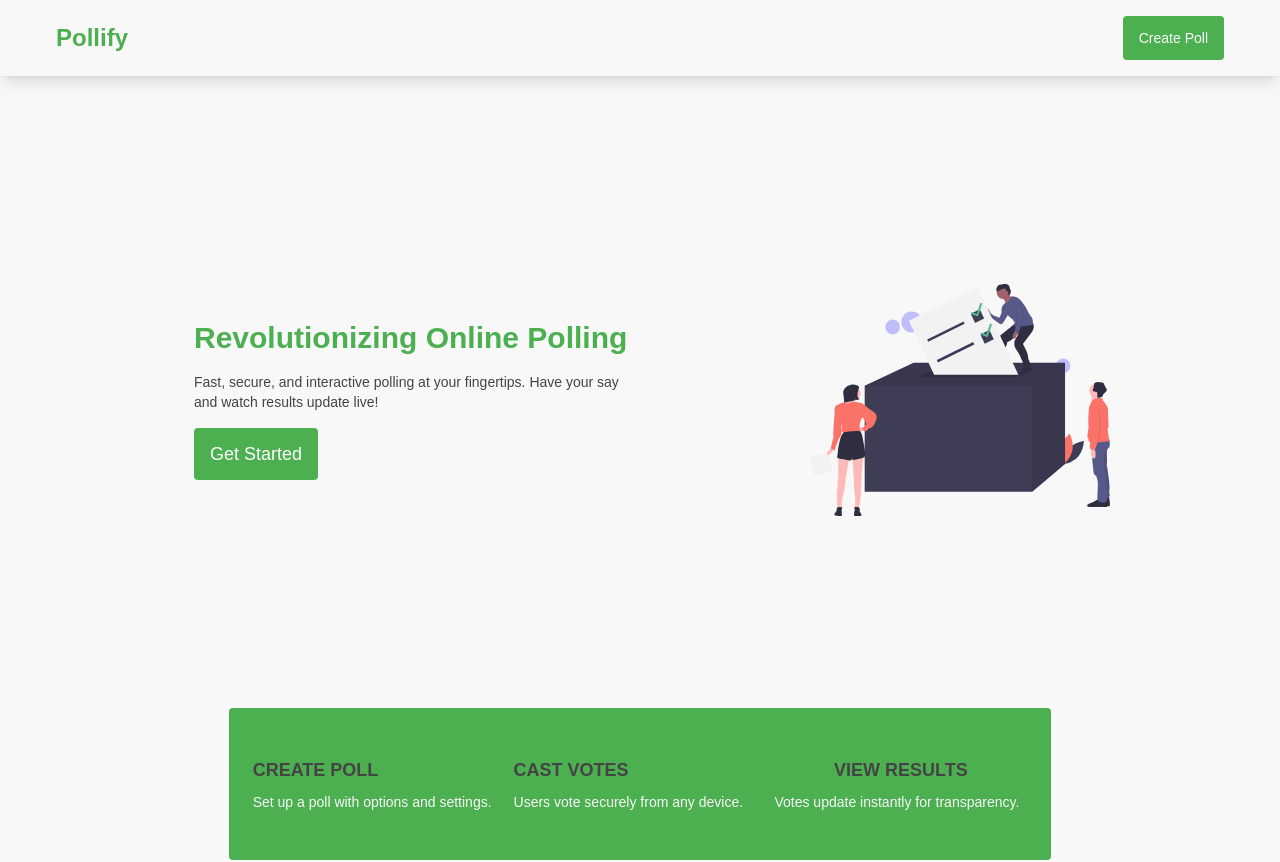
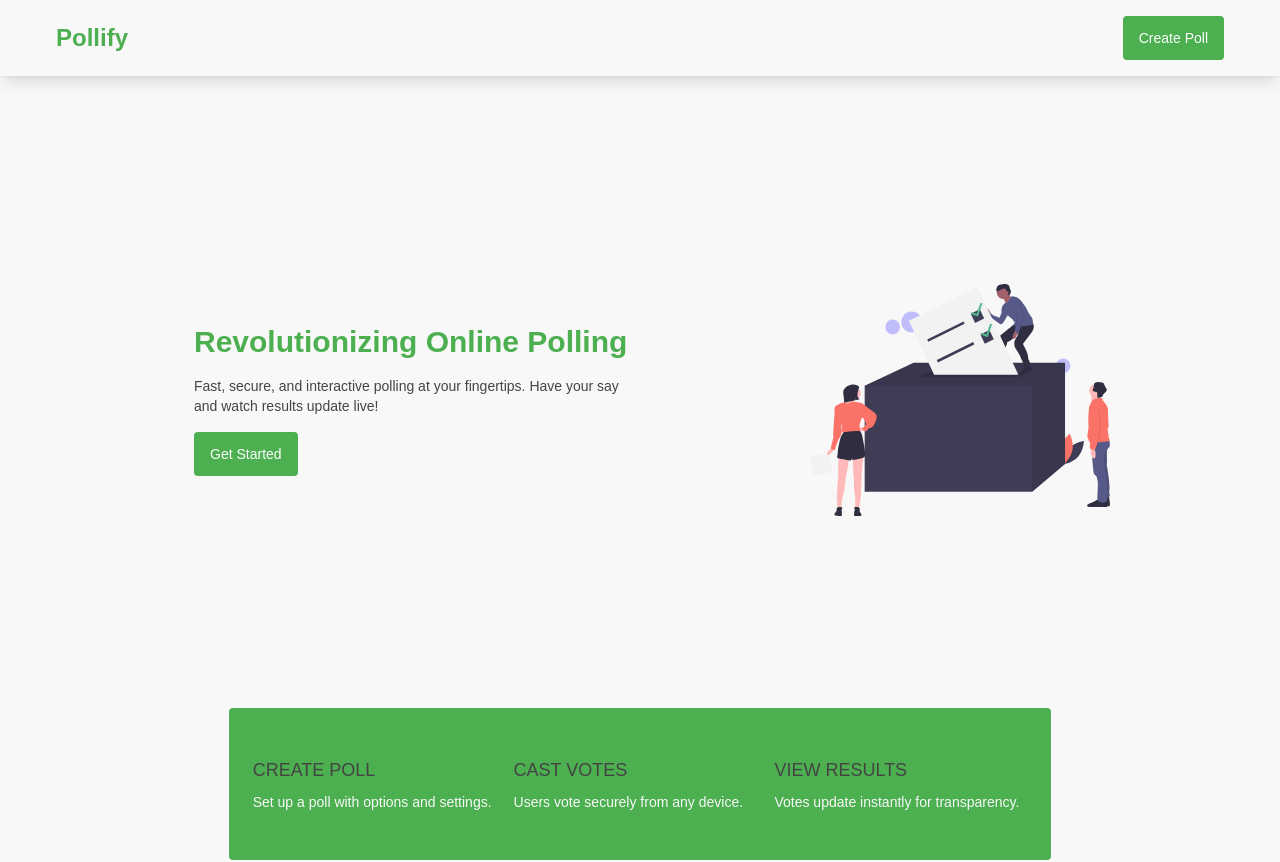
Before and after one commit to chiamakauyanna/pollify, a Next.js app in the folder online-poll-system/: page / in a window 1280 px wide. Shown: the top 862 px of the page. Built offline with nearby package versions, Linux system fonts and the light colour scheme.

Commit message:
style: adjusted style

```diff
--- a/online-poll-system/components/Features.tsx
+++ b/online-poll-system/components/Features.tsx
@@ -5,7 +5,7 @@ import accessible from "@/assets/images/accessible.svg";
 
 const Features = () => {
   return (
-    <div className="min-h-screen flex flex-col justify-center lg:mx-32 md:mx-20 mx-10 lg:my-20 md:my-20 my-64">
+    <div className="min-h-screen flex flex-col justify-center lg:mx-32 md:mx-20 mx-10 lg:my-20 md:my-20 mt-64 mb-20">
       <div>
         <h2 className="lg:text-2xl md:text-1xl text-xl text-center">
           Our Features
--- a/online-poll-system/components/Steps.tsx
+++ b/online-poll-system/components/Steps.tsx
@@ -3,7 +3,7 @@ const Steps = () => {
     <div className="flex justify-center">
       <ul className="bg-primary grid lg:grid-cols-3 md:grid-cols-2 grid-cols-1 lg:gap-2 md:gap-2 gap-6 px-6 py-12 absolute lg:-bottom-15 md:-bottom-15 -bottom-40 lg:mx-32 md:mx-20 mx-16 rounded lg:text-left md:text-left text-center items-center">
         <div>
-          <p className="font-bold lg:text-lg md:text-base text-sm uppercase">
+          <p className="lg:text-lg md:text-base text-sm uppercase">
             Create Poll
           </p>
           <p className="text-background lg:text-sm md:text-sm text-xs mt-2 pr-2">
@@ -11,15 +11,15 @@ const Steps = () => {
           </p>
         </div>
         <div>
-          <p className="font-bold lg:text-lg md:text-base text-sm ground uppercase">
+          <p className="lg:text-lg md:text-base text-sm ground uppercase">
             Cast Votes
           </p>
           <p className="text-background lg:text-sm md:text-sm text-xs mt-2 pr-2">
             Users vote securely from any device.
           </p>
         </div>
-        <div className="col-span-1 md:col-span-2 lg:col-span-1 md:text-center md:mt-4 mt-0 lg:mt-0">
-          <p className="font-bold lg:text-lg md:text-base text-sm ground uppercase">
+        <div className="col-span-1 md:col-span-2 lg:col-span-1 md:text-center lg:text-left text-center md:mt-4 mt-0 lg:mt-0">
+          <p className="lg:text-lg md:text-base text-sm ground uppercase">
             View Results
           </p>
           <p className="text-background lg:text-sm md:text-sm text-xs mt-2 pr-2">
--- a/online-poll-system/components/layout/LandingHeader.tsx
+++ b/online-poll-system/components/layout/LandingHeader.tsx
@@ -4,11 +4,11 @@ import Link from "next/link";
 
 const Header = () => {
   return (
-    <div className="flex justify-between items-center lg:px-14 md:px-12 px-8  py-4 fixed w-full bg-background z-10 shadow-lg">
+    <div className="flex justify-between items-center lg:px-14 md:px-12 px-8 py-4 fixed w-full bg-background z-10 shadow-lg">
       <Logo />
       <div className="">
         <Link href="/create-poll">
-          <Button text="Register" className="button-primary py-3 px-2">
+          <Button text="Register" className="button-primary py-3 px-2 lg:text-sm md:text-sm text-xs">
             Create Poll
           </Button>
         </Link>
--- a/online-poll-system/pages/index.tsx
+++ b/online-poll-system/pages/index.tsx
@@ -25,7 +25,7 @@ export default function Home() {
             </div>
             <div className="text-center md:text-left lg:text-left">
               <Link href="/dashboard">
-                <Button className="button-primary lg:text-lg md:text-sm text-xs py-3 px-4 mt-4">
+                <Button className="button-primary lg:text-sm md:text-sm text-xs py-3 px-4 mt-4">
                   Get Started
                 </Button>
               </Link>
```
